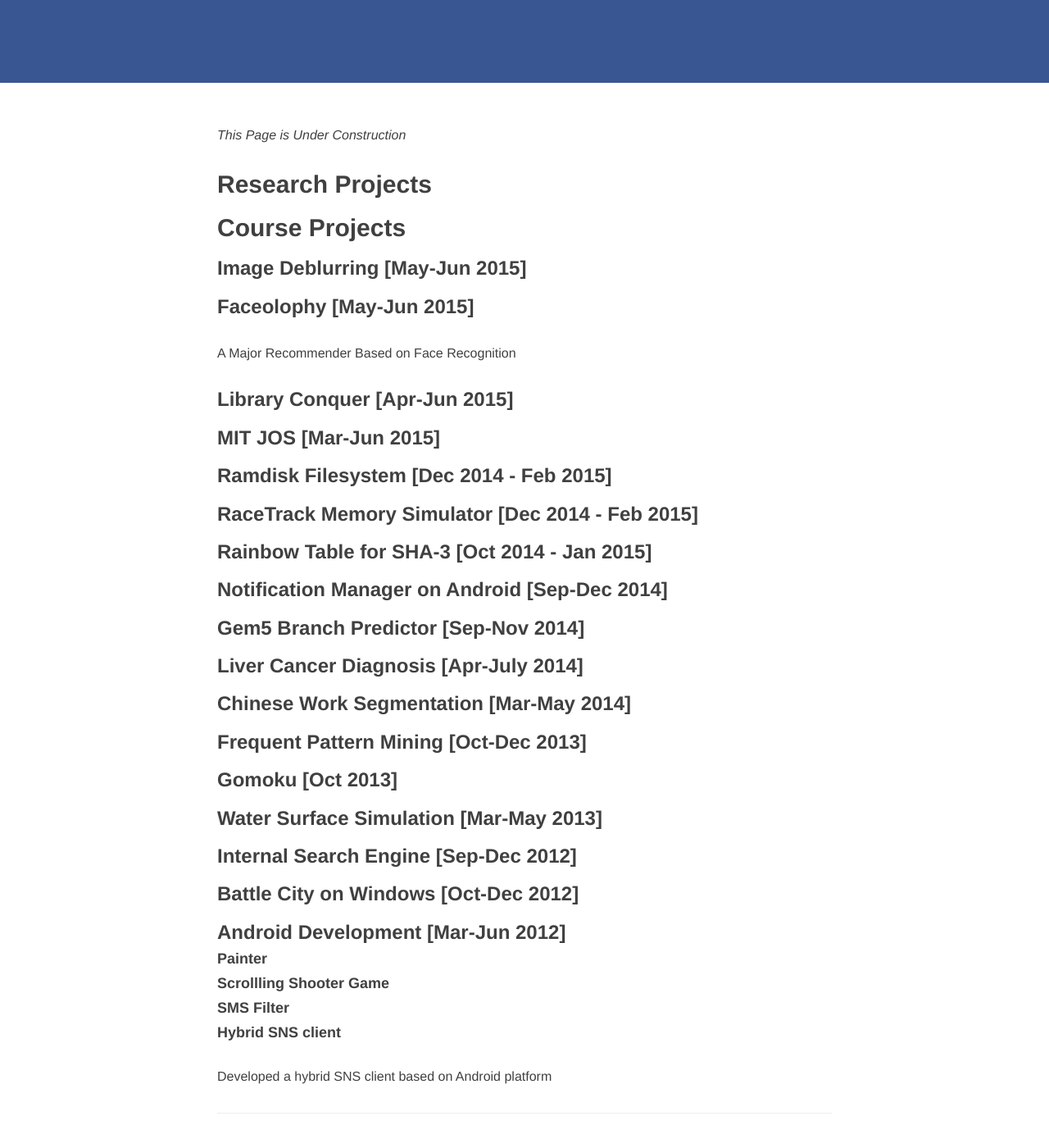
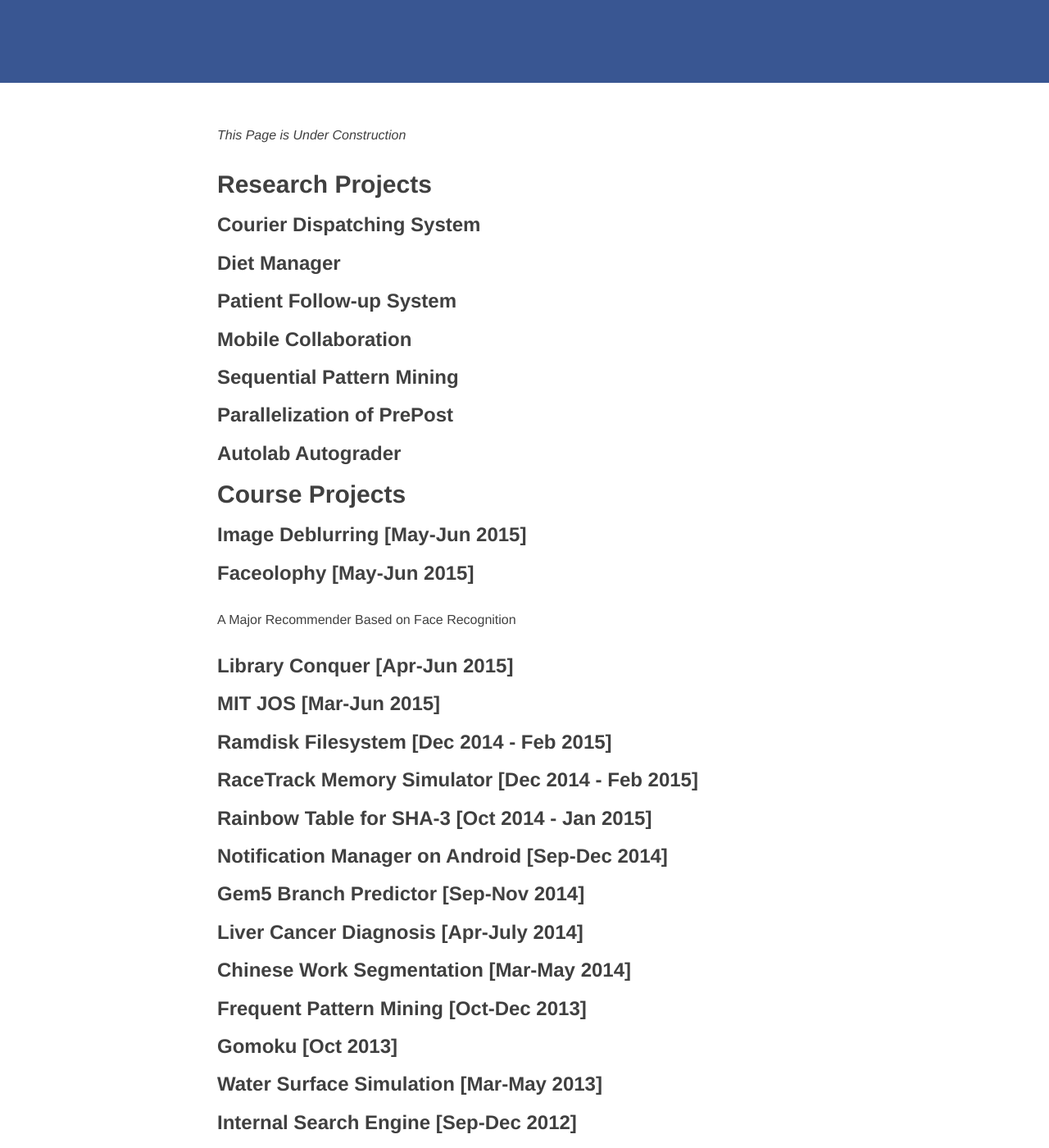
Before and after one commit to jtyuan/jtyuan.github.io, a Jekyll site: the page built from _posts/2015-11-15-projects.md, in a window 1280 px wide and 1400 px high, scrolled down 333 px. Shown: the whole window at 82% size. Built offline with Jekyll 4.4.1, drawn with Linux system fonts in a browser that asks for light colours; nearby versions of some CDN libraries; comment, search, counter and statistics services are not loaded; some of the changed text lies outside the part shown.

Commit message:
toriaetsu

```diff
--- a/_posts/2015-11-15-projects.md
+++ b/_posts/2015-11-15-projects.md
@@ -11,6 +11,19 @@ _This Page is Under Construction_
 
 ## Research Projects
 
+### Courier Dispatching System
+
+### Diet Manager
+
+### Patient Follow-up System
+
+### Mobile Collaboration
+
+### Sequential Pattern Mining
+
+### Parallelization of PrePost
+
+### Autolab Autograder
 
 ## Course Projects
 
@@ -47,7 +60,7 @@ A Major Recommender Based on Face Recognition
 
 ### Battle City on Windows [Oct-Dec 2012]
 
-### Android Development [Mar-Jun 2012]
+### Android Apps [Mar-Jun 2012]
 
 #### Painter
 
```
